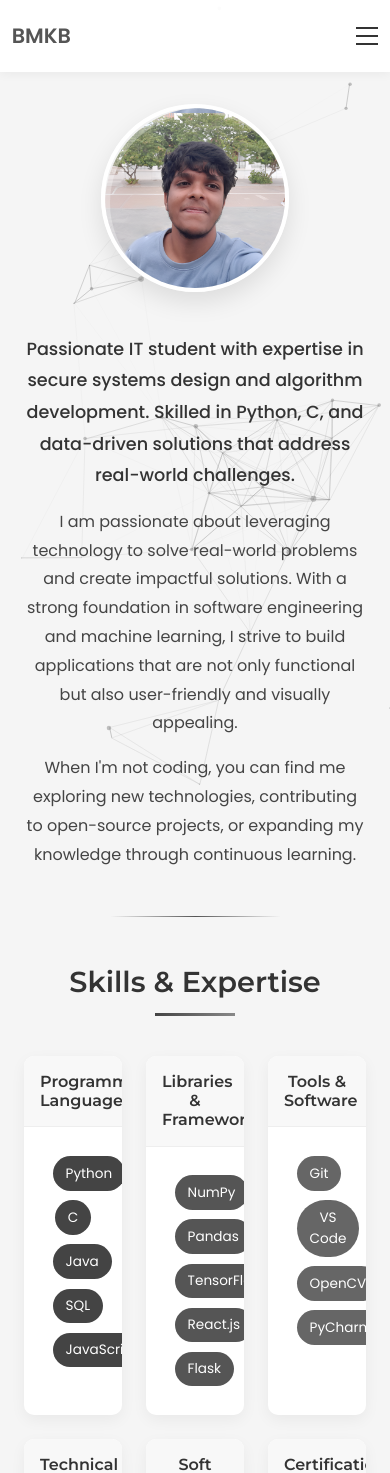
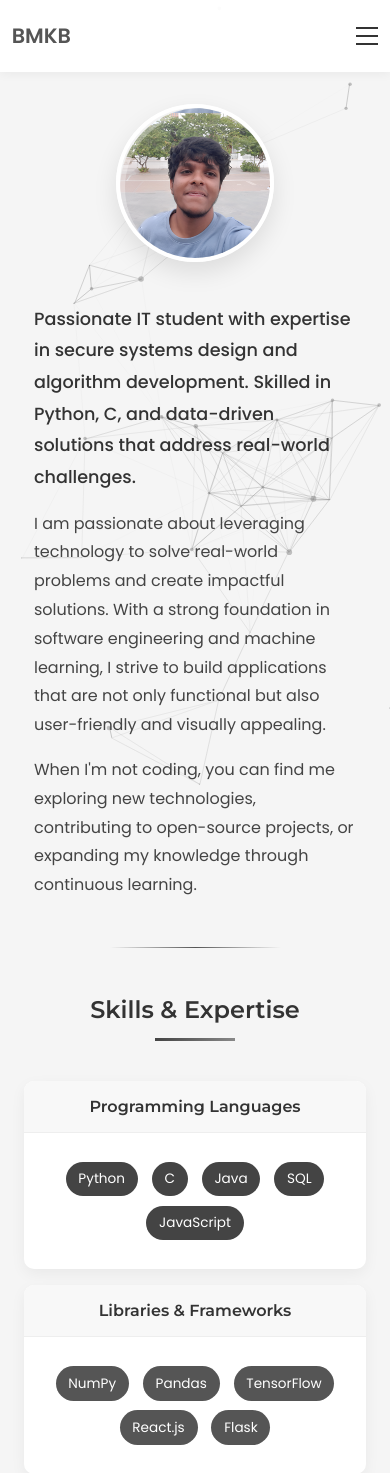
Before and after one commit to KarthikBalajiBM/karthikbalajibm.portfolio, a Flask app: page /about in a window 390 px wide. Shown: the top 1473 px of the page. Run offline with Flask 2, Linux system fonts and the light colour scheme.

Commit message:
Update about.html

```diff
--- a/templates/about.html
+++ b/templates/about.html
@@ -68,6 +68,41 @@
         grid-template-columns: repeat(3, 1fr);
         gap: 1.5rem;
         margin-top: 2rem;
+    }
+
+    /* Responsive styles for mobile */
+    @media (max-width: 768px) {
+        .skills-grid {
+            grid-template-columns: repeat(1, 1fr);
+            gap: 1rem;
+        }
+
+        .bio-text {
+            padding: 0 10px;
+            text-align: left;
+        }
+
+        .bio-text p {
+            text-align: left;
+        }
+
+        .skill-tag {
+            font-size: 0.8rem;
+            padding: 0.3rem 0.6rem;
+            margin: 0.2rem;
+        }
+    }
+
+    /* Additional responsive adjustments for very small screens */
+    @media (max-width: 480px) {
+        .profile-image {
+            width: 150px;
+            height: 150px;
+        }
+
+        .section-title {
+            font-size: 1.5rem;
+        }
     }
 
     .skill-card {
```
